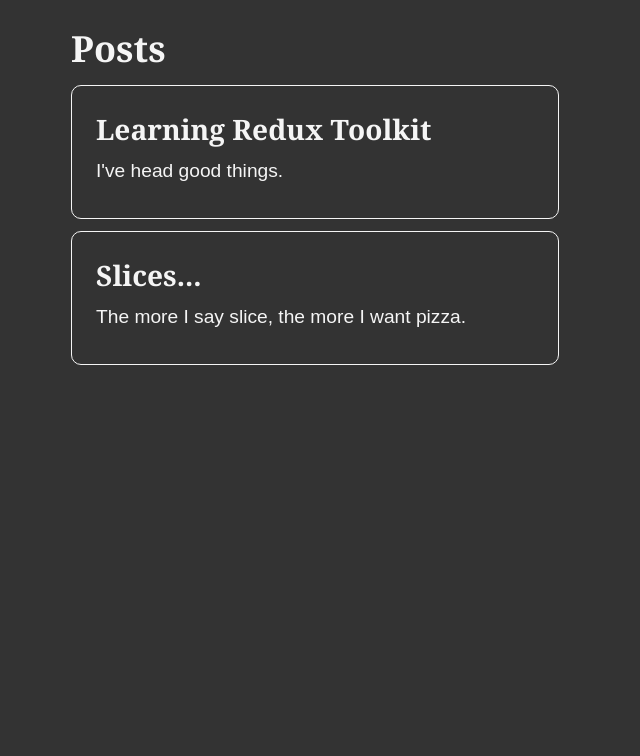
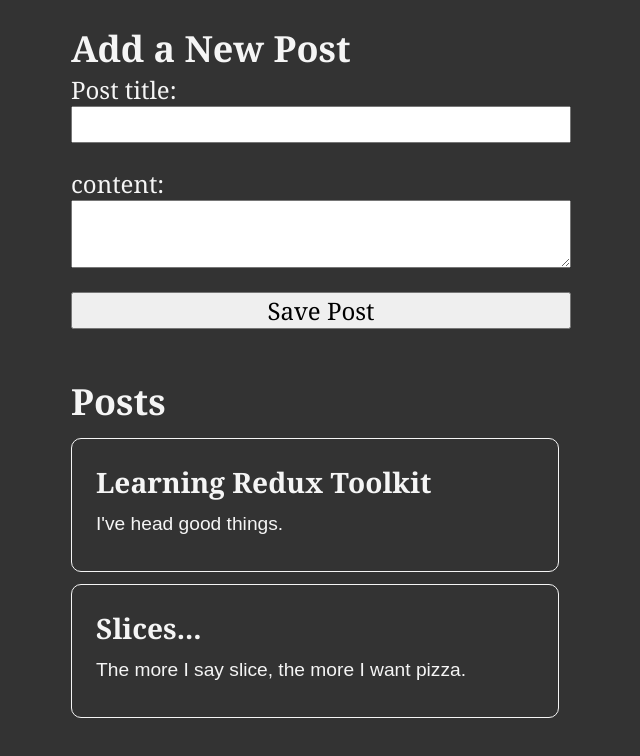
Before and after one commit to WagnerGauer/dave-gray-code-along, a React (Create React App) app in the folder react-redux-course-for-beginners/bulletin-board-app/: page / in a window 1280 px wide. Shown: the top 756 px of the page, without its empty margins (319-959 px from the left). Built offline with nearby package versions, Linux system fonts and the light colour scheme.

Commit message:
create AddPostForm component and import postAdded reducer to create new posts

```diff
--- a/react-redux-course-for-beginners/bulletin-board-app/src/App.js
+++ b/react-redux-course-for-beginners/bulletin-board-app/src/App.js
@@ -1,8 +1,10 @@
 import PostsList from "./features/posts/PostsList";
+import AddPostForm from "./features/posts/AddPostForm";
 
 function App() {
   return (
     <main className="App">
+      <AddPostForm />
       <PostsList />
     </main>
   );
--- /dev/null
+++ b/react-redux-course-for-beginners/bulletin-board-app/src/features/posts/AddPostForm.js
@@ -0,0 +1,55 @@
+import { useState } from "react";
+import { useDispatch } from "react-redux";
+import { nanoid } from "@reduxjs/toolkit";
+
+import { postAdded } from "./postsSlice";
+
+const AddPostForm = () => {
+  const dispatch = useDispatch();
+
+  const [title, setTitle] = useState("");
+  const [content, setContent] = useState("");
+
+  const onTitleChanged = (e) => setTitle(e.target.value);
+  const onContentChanged = (e) => setContent(e.target.value);
+
+  const onSavePostClicked = (e) => {
+    if (title && content) {
+      dispatch(
+        postAdded({
+          id: nanoid(),
+          title,
+          content,
+        })
+      );
+    }
+  };
+
+  return (
+    <section>
+      <h2>Add a New Post</h2>
+      <form>
+        <label htmlFor="postTitle">Post title:</label>
+        <input
+          type="text"
+          id="postTitle"
+          name="postTitle"
+          value={title}
+          onChange={onTitleChanged}
+        />
+        <label htmlFor="postContent"> content:</label>
+        <textarea
+          id="postContent"
+          name="postConent"
+          value={content}
+          onChange={onContentChanged}
+        />
+        <button onClick={onSavePostClicked} type="button">
+          Save Post
+        </button>
+      </form>
+    </section>
+  );
+};
+
+export default AddPostForm;
```
